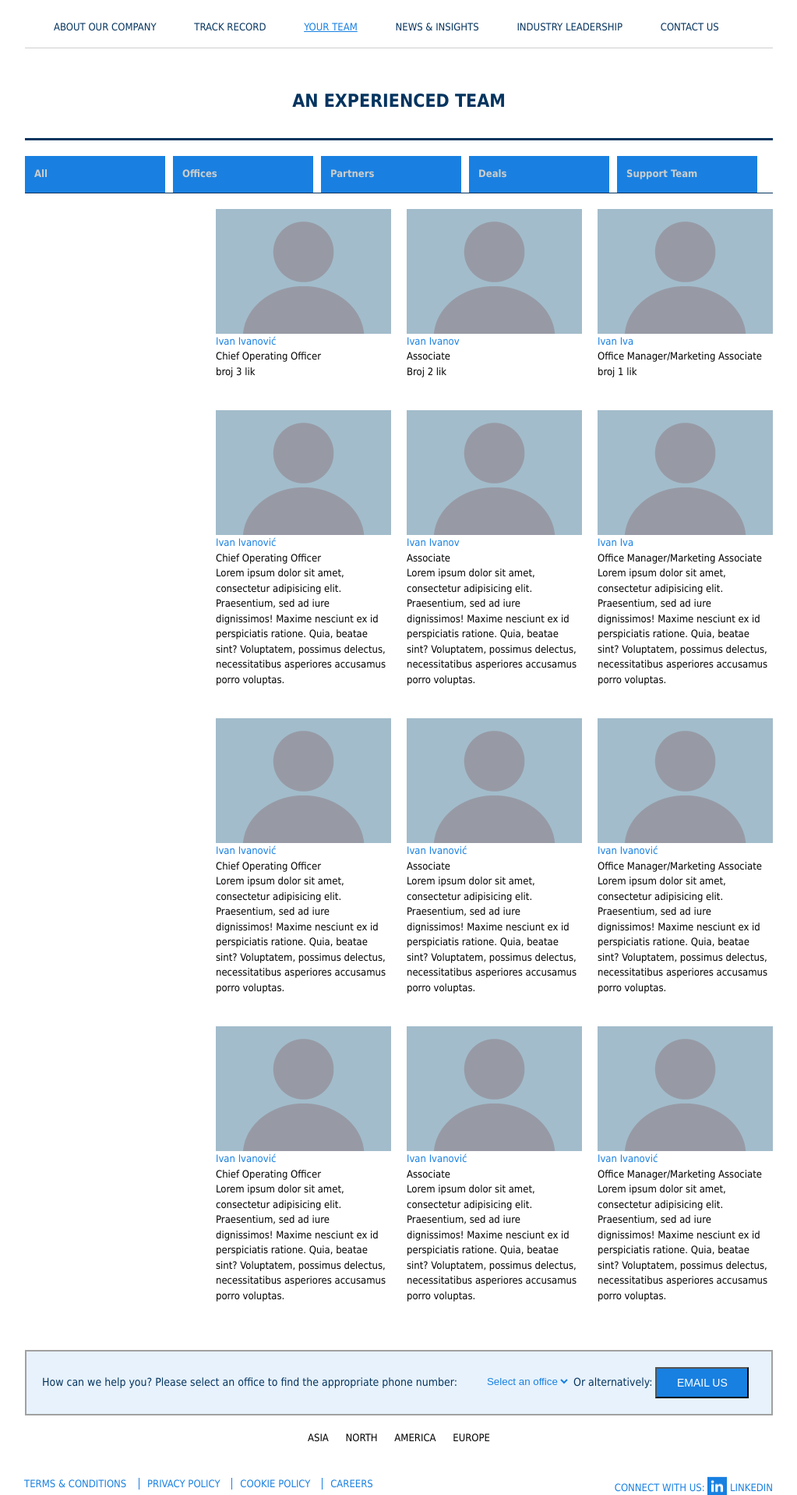
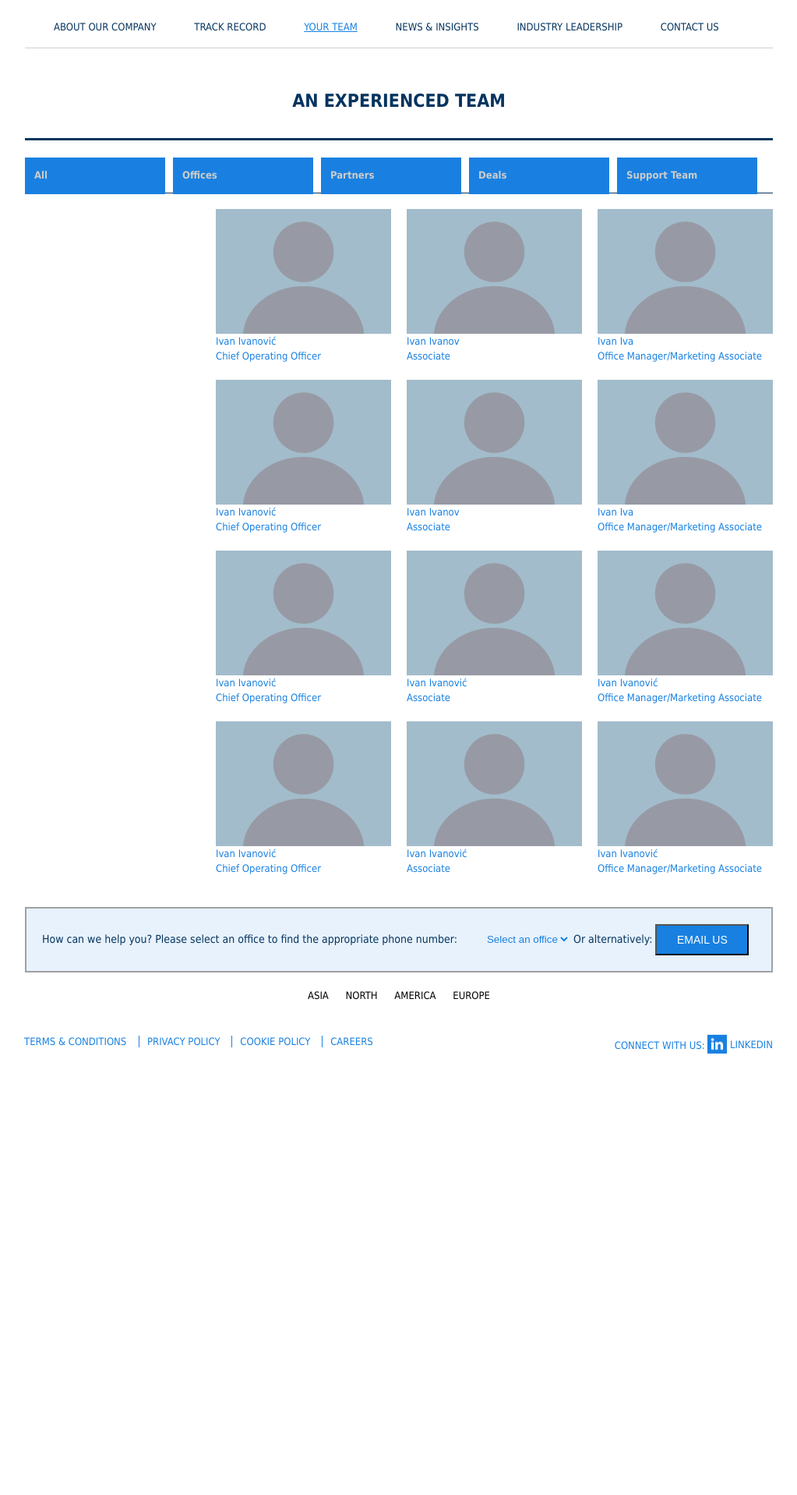
Before and after one commit to slavensaka/Interactive1test, a PHP site: page / in a window 1280 px wide. Shown: the part 142-2059 px from the top of the page at 78% size, without its empty margins (128-1151 px from the left). After the commit the page ends 1493 px from the top, so only its background shows below. Run offline with PHP 8.4, Linux system fonts and the light colour scheme; some libraries are stand-ins or nearby versions.

Commit message:
Fix javascript, now it works.

```diff
--- a/public/css/main.css
+++ b/public/css/main.css
@@ -102,6 +102,13 @@ div.nav nav.navigacija  ul {
 img.linkedin{
 	margin-bottom: 5px;
 }
+
+div.grid_4 span.job {
+	color:#1880E1;
+}
+
+
+
 /* ==========================================================================
    =footer
    ========================================================================== */
@@ -206,3 +213,37 @@ display:none;
 
 
 }
+/* ==========================================================================
+   =Javascript created
+   ========================================================================== */
+
+div#paramore {
+	 position:relative;
+    left: 490px;
+    bottom:60px;
+    width:468px;
+}
+
+div.created {
+	margin-left: 0;
+
+}
+
+div#holder{
+	color:#1880E1;
+		margin-left:  244px;
+    margin-bottom: 24px;
+    text-decoration: underline;
+}
+
+div#paramore button#button {
+	color:#1880E1;
+	border:0;
+	background: none;
+	text-decoration: underline;
+	position: absolute;
+    bottom: 0;
+    left: -254px;
+
+
+}
--- a/public/css/pro_drop_1.css
+++ b/public/css/pro_drop_1.css
@@ -16,12 +16,18 @@
 #plavi_menu{
     border-bottom: 1px solid #05345f;
 
+
 }
 #plavi_menu li.top {
     display: inline;
     float: left;
     margin-left: 0px;
     margin-right: 10px;
+      position:relative;
+    top:2px;
+
+
+
 }
 
 #plavi_menu li a.top_link {
@@ -59,7 +65,8 @@
 
 #plavi_menu li a.top_link:hover {
     color: #fff;
-   background: url(../img/blana3.png) no-repeat right top;
+
+   background: url(../img/bana3.png) no-repeat right top;
 
 }
 
@@ -73,7 +80,7 @@
 
 #plavi_menu li:hover > a.top_link {
     color: #fff;
-    background: url(../img/blana3.png) no-repeat right top;
+    background: url(../img/blana3.png) no-repeat  right top;
 }
 
 #plavi_menu li:hover > a.top_link span {
@@ -112,7 +119,7 @@
 
 #plavi_menu li:hover ul.sub {
     left: 0;
-    top: 60px;
+    top: 45px;
     background: #fff;
     padding: 3px;
     white-space: nowrap;
@@ -142,8 +149,8 @@
 }
 
 #plavi_menu li:hover ul.sub li a:hover {
-    background: #3a93d2;
-    color: #fff;
+
+    color: red;
 }
 
 #plavi_menu li:hover ul.sub li a.fly:hover {
--- a/public/index.php
+++ b/public/index.php
@@ -17,6 +17,7 @@
 	<link href="./js/jquery-ui.css" rel="stylesheet">
         <script src="./js/jquery-ui.js"></script> -->
         <script src="./js/jquery.collapsible.js"></script>
+        <script src="./js/stuHover.js"></script>
 
 	</link>
 </head>
@@ -73,24 +74,36 @@
 
 	<div class="grid_4" >
 
-		<a href="#"class="name" id="osoba1"><img src="./img/selected_person.png" alt="">
+		<a href="#"class="name" id="osoba"><img id="osoba1" src="./img/selected_person.png" alt="">
 		Ivan Iva<br/></a>
 		<span class="job">Office Manager/Marketing Associate</span>
-		<p class="para">broj 1 lik
+		<p hidden class="para">broj 1 lik
+			Lorem ipsum dolor sit amet, consectetur adipisicing elit. Quam, est architecto, provident id delectus dicta corrupti quis eos reiciendis ipsa quos totam, amet ea non ullam? Eum quod sed inventore.
+
+
+	</div>
+	<div class="grid_4">
+		<a href="#"class="name" id="osoba"><img id="osoba2" id="osoba1"src="./img/selected_person.png" alt="">
+		Ivan Ivanov<br/></a>
+		<span class="job">Associate</span>
+		<p  hidden class="para">Broj 2 lik
+		m dolor sit amet, consectetur adipisicing elit. Obcaecati quaerat esse molestiae nulla expedita vero perferendis, corrupti at quibusdam unde ad, natus numquam quo temporibus rem. Porro, aliquam, repellat. Cum!
+
 		</p>
 	</div>
 	<div class="grid_4">
-		<a href="#"class="name" id="osoba2"><img src="./img/selected_person.png" alt="">
-		Ivan Ivanov<br/></a>
-		<span class="job">Associate</span>
-		<p class="para">Broj 2 lik
-		</p>
-	</div>
-	<div class="grid_4">
-		<a href="#"class="name" id="osoba3"><img src="./img/selected_person.png" alt="">
+		<a href="#"class="name" id="osoba"><img id="osoba3"src="./img/selected_person.png" alt="">
 		Ivan Ivanović<br/></a>
 		<span class="job">Chief Operating Officer</span>
-		<p class="para">broj 3 lik
+		<p hidden class="para">broj 3 lik
+		Lorem ipsum dolor sit amet, consectetur adipisicing elit. Quam, est architecto, provident id delectus dicta corrupti quis eos reiciendis ipsa quos totam, amet ea non ullam? Eum quod sed inventore.
+			Lorem ipsum dolor sit amet, consectetur adipisicing elit. Obcaecati quaerat esse molestiae nulla expedita vero perferendis, corrupti at quibusdam unde ad, natus numquam quo temporibus rem. Porro, aliquam, repellat. Cum!
+			Lorem ipsum dolor sit amet, consectetur adipisicing elit. Obcaecati quaerat esse molestiae nulla expedita vero perferendis, corrupti at quibusdam unde ad, natus numquam quo temporibus rem. Porro, aliquam, repellat. Cum!
+			Lorem ipsum dolor sit amet, consectetur adipisicing elit. Obcaecati quaerat esse molestiae nulla expedita vero perferendis, corrupti at quibusdam unde ad, natus numquam quo temporibus rem. Porro, aliquam, repellat. Cum!
+			Lorem ipsum dolor sit amet, consectetur adipisicing elit. Obcaecati quaerat esse molestiae nulla expedita vero perferendis, corrupti at quibusdam unde ad, natus numquam quo temporibus rem. Porro, aliquam, repellat. Cum!
+			Lorem ipsum dolor sit amet, consectetur adipisicing elit. Obcaecati quaerat esse molestiae nulla expedita vero perferendis, corrupti at quibusdam unde ad, natus numquam quo temporibus rem. Porro, aliquam, repellat. Cum!
+			Lorem ipsum dolor sit amet, consectetur adipisicing elit. Obcaecati quaerat esse molestiae nulla expedita vero perferendis, corrupti at quibusdam unde ad, natus numquam quo temporibus rem. Porro, aliquam, repellat. Cum!
+
 		</p>
 	</div><br class="clear" />
 
@@ -100,30 +113,30 @@
 
 	<div class="grid_4" >
 
-		<a href="#"class="name" id="osoba1"><img src="./img/selected_person.png" alt="">
+		<a href="#"class="name" id="osoba"><img id="osoba4" src="./img/selected_person.png" alt="">
 		Ivan Iva<br/></a>
 		<span class="job">Office Manager/Marketing Associate</span>
-		<p class="para">Lorem ipsum dolor sit amet, consectetur adipisicing elit.
+		<p hidden class="para">Lorem ipsum dolor sit amet, consectetur adipisicing elit.
 		   Praesentium, sed ad iure dignissimos! Maxime nesciunt ex id
 		   perspiciatis ratione. Quia, beatae sint? Voluptatem, possimus
 		    delectus, necessitatibus asperiores accusamus porro voluptas.
 		</p>
 	</div>
-	<div class="grid_4">
-		<a href="#"class="name" id="osoba2"><img src="./img/selected_person.png" alt="">
+	<div hidden class="grid_4">
+		<a href="#"class="name" id="osoba"><img id="osoba5"src="./img/selected_person.png" alt="">
 		Ivan Ivanov<br/></a>
 		<span class="job">Associate</span>
-		<p class="para">Lorem ipsum dolor sit amet, consectetur adipisicing elit.
+		<p hidden class="para">Lorem ipsum dolor sit amet, consectetur adipisicing elit.
 		   Praesentium, sed ad iure dignissimos! Maxime nesciunt ex id
 		   perspiciatis ratione. Quia, beatae sint? Voluptatem, possimus
 		    delectus, necessitatibus asperiores accusamus porro voluptas.
 		</p>
 	</div>
-	<div class="grid_4">
-		<a href="#"class="name" id="osoba3"><img src="./img/selected_person.png" alt="">
+	<div hidden class="grid_4">
+		<a  href="#"class="name" id="osoba"><img id="osoba6"src="./img/selected_person.png" alt="">
 		Ivan Ivanović<br/></a>
 		<span class="job">Chief Operating Officer</span>
-		<p class="para">Lorem ipsum dolor sit amet, consectetur adipisicing elit.
+		<p hidden class="para">Lorem ipsum dolor sit amet, consectetur adipisicing elit.
 		   Praesentium, sed ad iure dignissimos! Maxime nesciunt ex id
 		   perspiciatis ratione. Quia, beatae sint? Voluptatem, possimus
 		    delectus, necessitatibus asperiores accusamus porro voluptas.
@@ -136,30 +149,30 @@
 
 	<div class="grid_4" >
 
-		<a href="#"class="name" id="osoba1"><img src="./img/selected_person.png" alt="">
+		<a href="#"class="name" id="osoba"><img id="osoba7"src="./img/selected_person.png" alt="">
 		Ivan Ivanović<br/></a>
 		<span class="job">Office Manager/Marketing Associate</span>
-		<p class="para">Lorem ipsum dolor sit amet, consectetur adipisicing elit.
+		<p hidden class="para">Lorem ipsum dolor sit amet, consectetur adipisicing elit.
 		   Praesentium, sed ad iure dignissimos! Maxime nesciunt ex id
 		   perspiciatis ratione. Quia, beatae sint? Voluptatem, possimus
 		    delectus, necessitatibus asperiores accusamus porro voluptas.
 		</p>
 	</div>
-	<div class="grid_4">
-		<a href="#"class="name" id="osoba2"><img src="./img/selected_person.png" alt="">
+	<div hidden class="grid_4">
+		<a href="#"class="name" id="osoba"><img id="osoba8"src="./img/selected_person.png" alt="">
 		Ivan Ivanović<br/></a>
 		<span class="job">Associate</span>
-		<p class="para">Lorem ipsum dolor sit amet, consectetur adipisicing elit.
+		<p hidden class="para">Lorem ipsum dolor sit amet, consectetur adipisicing elit.
 		   Praesentium, sed ad iure dignissimos! Maxime nesciunt ex id
 		   perspiciatis ratione. Quia, beatae sint? Voluptatem, possimus
 		    delectus, necessitatibus asperiores accusamus porro voluptas.
 		</p>
 	</div>
-	<div class="grid_4">
-		<a href="#"class="name" id="osoba3"><img src="./img/selected_person.png" alt="">
+	<div hidden class="grid_4">
+		<a href="#"class="name" id="osoba"><img id="osoba9" src="./img/selected_person.png" alt="">
 		Ivan Ivanović<br/></a>
 		<span class="job">Chief Operating Officer</span>
-		<p class="para">Lorem ipsum dolor sit amet, consectetur adipisicing elit.
+		<p hidden class="para">Lorem ipsum dolor sit amet, consectetur adipisicing elit.
 		   Praesentium, sed ad iure dignissimos! Maxime nesciunt ex id
 		   perspiciatis ratione. Quia, beatae sint? Voluptatem, possimus
 		    delectus, necessitatibus asperiores accusamus porro voluptas.
@@ -170,32 +183,32 @@
 
 <div class="main4" id="main4">
 
-	<div class="grid_4" >
+	<div hidden class="grid_4" >
 
-		<a href="#"class="name" id="osoba1"><img src="./img/selected_person.png" alt="">
+		<a href="#"class="name" id="osoba"><img id="osoba10"src="./img/selected_person.png" alt="">
 		Ivan Ivanović<br/></a>
 		<span class="job">Office Manager/Marketing Associate</span>
-		<p class="para">Lorem ipsum dolor sit amet, consectetur adipisicing elit.
+		<p hidden class="para">Lorem ipsum dolor sit amet, consectetur adipisicing elit.
 		   Praesentium, sed ad iure dignissimos! Maxime nesciunt ex id
 		   perspiciatis ratione. Quia, beatae sint? Voluptatem, possimus
 		    delectus, necessitatibus asperiores accusamus porro voluptas.
 		</p>
 	</div>
 	<div class="grid_4">
-		<a href="#"class="name" id="osoba2"><img src="./img/selected_person.png" alt="">
+		<a href="#"class="name" id="osoba"><img id="osoba11"src="./img/selected_person.png" alt="">
 		Ivan Ivanović<br/></a>
 		<span class="job">Associate</span>
-		<p class="para">Lorem ipsum dolor sit amet, consectetur adipisicing elit.
+		<p hidden class="para">Lorem ipsum dolor sit amet, consectetur adipisicing elit.
 		   Praesentium, sed ad iure dignissimos! Maxime nesciunt ex id
 		   perspiciatis ratione. Quia, beatae sint? Voluptatem, possimus
 		    delectus, necessitatibus asperiores accusamus porro voluptas.
 		</p>
 	</div>
-	<div class="grid_4">
-		<a href="#"class="name" id="osoba3"><img src="./img/selected_person.png" alt="">
+	<div hidden class="grid_4">
+		<a href="#"class="name" id="osoba"><img id="osoba12" src="./img/selected_person.png" alt="">
 		Ivan Ivanović<br/></a>
 		<span class="job">Chief Operating Officer</span>
-		<p class="para">Lorem ipsum dolor sit amet, consectetur adipisicing elit.
+		<p hidden class="para">Lorem ipsum dolor sit amet, consectetur adipisicing elit.
 		   Praesentium, sed ad iure dignissimos! Maxime nesciunt ex id
 		   perspiciatis ratione. Quia, beatae sint? Voluptatem, possimus
 		    delectus, necessitatibus asperiores accusamus porro voluptas.
@@ -210,61 +223,130 @@
  <script>
 
 $("div.grid_4 a").on("click", function() {
-	  $("#holder").slideToggle("slow");
+
+		select = document.getElementById('osoba');
+
+	  //$("#holder").slideToggle("slow","linear" );
     // $("p").slideToggle("slow");
+   //  var img = $(this).children('a img').attr('id');
     var jobtitle = $(this).parent().children(' span').html();
-    var id_diva = jQuery(this).attr("id");
+   //var id_diva = jQuery(this).attr("id");
     var paragraph = $(this).parent().children(' p.para').html();
     //var str = $("p.para").text();
     //var str= $(this).parent().children('a.name').html();
     var ime = $(this).text();
-    var href = $(this).attr('href');
-    var main = $(this).parent().parent().attr("id");
+    //var href = $(this).attr('href');
+    //var main = $(this).parent().parent().attr("id");
+	//console.log(main); // debugging
+	//var test = $(this).children('a img').attr('id').length;
+
+  $("#holder").remove();
+            $("#paramore").remove();
+
+	//var test=$("#osoba img");
+	//console.log(test);
+ //    for (var i = test - 1; i >= 0; i--) {
+ //     	console.log(test);
+      // };
+
+       //var contentPanelId = jQuery(this).attr("class");
+	// var novi= e.target.nodeName;
+
+	var target = $(event.target);
+
+/* ============================================================================
+    nakon klika na sliku ili link, svi svi ostali članovi tima postanu prozirniji
+   ============================================================================ */
+for(i=0;i<($("#osoba img").length);i++)
+	{
+		$("#osoba img").css('opacity', '0.5');
+        if(target){
+        	target.css('opacity', '1');
+
+        }
+	}
+
+
+
+
+
+//console.log(target);
+//jQuery(this).find('span').removeClass('iconfa-lock').addClass('iconfa-unlock');
+//console.log(test);
+
+
+
+ //var $a = $("<a>", { id: "h2_" + i }).text( $(el).text() );
+
+
     $("#holder").empty()
-    if (main == 'main1') {
+    $("#paramore").empty()
 
-        var div = $('<div class="created" id="created"></div>').text(
-            " ");
 
-        var button = $(
-            '<button id="button" type="button">Click Me!</button>');
+        var div = $('<div class="created" id="created"></div>').text(" ");
+		var button = $('<button id="button" type="button">Close</button>');
+
+
+
+ var mora =$(this).parent().parent().attr("id");
+ var rr =('div.'+ mora);
+//console.log($("mora:selector").text(mora));
+
+ //console.log(rr);
+
+//$( "span" ).prependTo( "#foo" );
+
+
+
         jQuery('<div/>', {
             id: 'holder',
-        }).appendTo('div.main1');
+        }).appendTo(rr);
 
+        jQuery('<div/>', {
+            id: 'paramore',
+            // "class": 'clear',
+        }).appendTo(rr);
 
-        $("#holder").append([div, button, '<br/>', ime, '<br/>',
-            jobtitle, '<br>', paragraph
-        ]);
+        $("#holder").append([div, '<br/>', ime, '<br/>', jobtitle, '<br>']);
+        $("#paramore").append([paragraph, button]);
 
-             $("#holder").fadeIn( "slow" );
+             $("#paramore")
+             .animate({opacity:1}, 50)
+             .css('visibility','invisible')
+             .hide()
+             .fadeIn( 1000 );
+
+             $("#holder")
+             .animate({opacity:1}, 50)
+             .css('visibility','invisible')
+             .hide()
+             .fadeIn( 1000 );
 
         // holder.append([button,div,ime,'<br/>',jobtitle,'<br>',paragraph])
         // console.log(novi);
 
 
-        $('div.created').css("border-top", "black solid 1px ");
+        $('div.created').css("border-top", "#05345f solid 1px ");
         //Button to close click event
-           ;
+
         $("#button").on("click", function() {
+
+        	$("#holder").hide();
+            $("#paramore").hide();
             $("#holder").fadeOut("slow");
-
+            $("#paramore").fadeOut("slow");
+            $("#holder").remove();
+            $("#paramore").remove();
+            $("#osoba img").css('opacity', '1');
         });
         $("#foo").trigger("click");
 
 
 
 
-    } else if (main == 'main2') {
-        var div = $('<div class="created"></div>').text("Text.");
-        $("div.main2").append(div);
-    } else if (main == 'main3') {
-        var div = $('<div class="created"></div>').text("Text.");
-        $("div.main3").append(div);
-    } else {
-        var div = $('<div class="created"></div>').text("Text.");
-        $("div.main4").append(div);
-    }
+
+   // e.preventDefault();
+    return false;
 });
 
 // $("div.main1").append(main);
--- /dev/null
+++ b/public/js/stuHover.js
@@ -0,0 +1,34 @@
+/* ================================================================
+This copyright notice must be kept untouched in the stylesheet at
+all times.
+
+The original version of this script and the associated (x)html
+is available at http://www.stunicholls.com/menu/pro_drop_1.html
+Copyright (c) 2005-2007 Stu Nicholls. All rights reserved.
+This script and the associated (x)html may be modified in any
+way to fit your requirements.
+=================================================================== */
+stuHover = function() {
+	var cssRule;
+	var newSelector;
+	for (var i = 0; i < document.styleSheets.length; i++)
+		for (var x = 0; x < document.styleSheets[i].rules.length ; x++)
+			{
+			cssRule = document.styleSheets[i].rules[x];
+			if (cssRule.selectorText.indexOf("LI:hover") != -1)
+			{
+				 newSelector = cssRule.selectorText.replace(/LI:hover/gi, "LI.iehover");
+				document.styleSheets[i].addRule(newSelector , cssRule.style.cssText);
+			}
+		}
+	var getElm = document.getElementById("nav").getElementsByTagName("LI");
+	for (var i=0; i<getElm.length; i++) {
+		getElm[i].onmouseover=function() {
+			this.className+=" iehover";
+		}
+		getElm[i].onmouseout=function() {
+			this.className=this.className.replace(new RegExp(" iehover\\b"), "");
+		}
+	}
+}
+if (window.attachEvent) window.attachEvent("onload", stuHover);
```
Also changed, not shown: public/img/blana.png (deleted), public/img/blana2.png (deleted).
